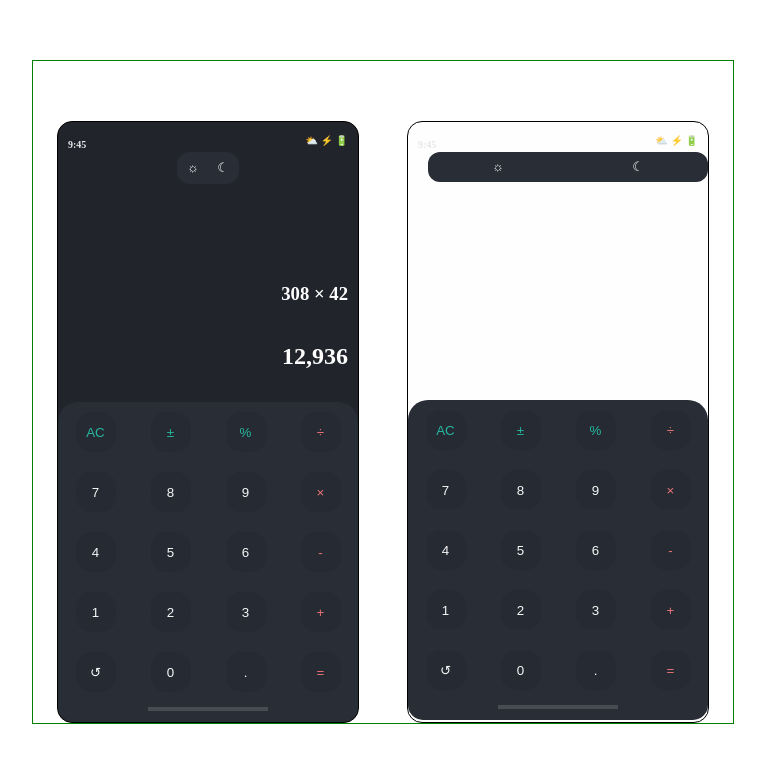
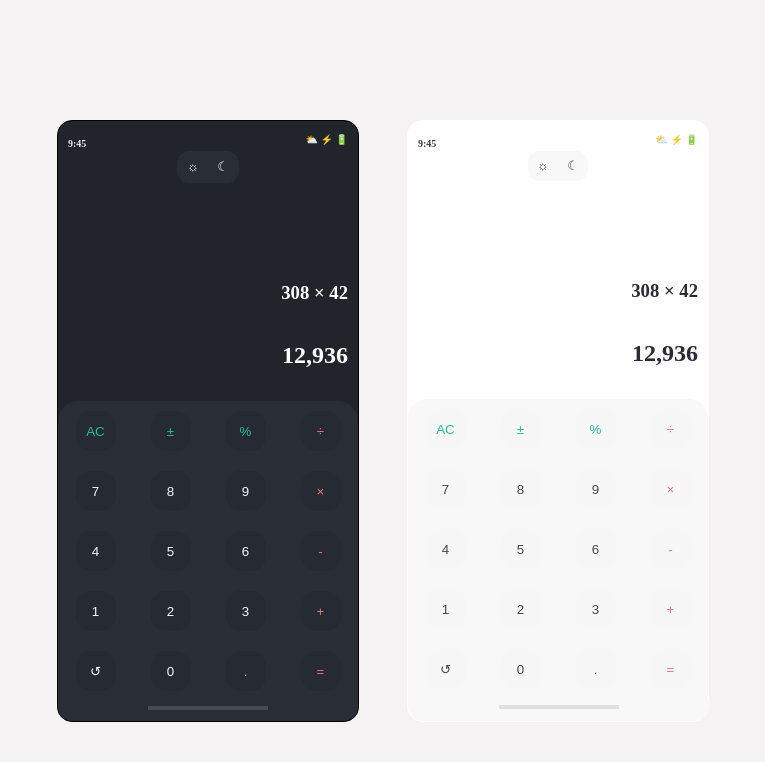
Before and after one commit to steffieMD/Another-Calculater-UI, a plain HTML site: page index.html in a window 1280 px wide. Shown: the whole page, without its empty margins (257-1022 px from the left). Drawn offline with Linux system fonts and the light colour scheme.

Commit message:
created second calculator

```diff
--- a/index.html
+++ b/index.html
@@ -91,82 +91,82 @@
       </div>
     </div>
     <div class="container-2">
-      <div class="nav">
-        <h5>9:45</h5>
-        <h4>&#x26C5; &#x26A1; &#128267;</h4>
+      <div class="nav-2">
+        <h5 id="nav-2">9:45</h5>
+        <h4 id="nav-2">&#x26C5; &#x26A1; &#128267;</h4>
       </div>
-      <div class="icons">
+      <div class="icons-2">
         <p>&#x263C;</p>
         <p>&#x263E;</p>
       </div>
-      <div class="math">
+      <div class="math-2">
         <h3>308 &#215; 42</h3>
         <h2>12,936</h2>
       </div>
-      <div class="buttons">
-        <div class="calc-button">
-          <button type="button" class="button green">AC</button>
+      <div class="buttons-2">
+        <div class="calc-button-2">
+          <button type="button" class="button-2 green">AC</button>
+        </div>
+        <div class="calc-button-2">
+          <button type="button" class="button-2 green">&plusmn;</button>
+        </div>
+        <div class="calc-button-2">
+          <button type="button" class="button-2 green">&#37;</button>
+        </div>
+        <div class="calc-button-2">
+          <button type="button" class="button-2 red">&#x000F7;</button>
+        </div>
+        <div class="calc-button-2">
+          <button type="button" class="button-2">7</button>
+        </div>
+        <div class="calc-button-2">
+          <button type="button" class="button-2">8</button>
+        </div>
+        <div class="calc-button-2">
+          <button type="button" class="button-2">9</button>
+        </div>
+        <div class="calc-button-2">
+          <button type="button" class="button-2 red">&#215;</button>
+        </div>
+        <div class="calc-button-2">
+          <button type="button" class="button-2">4</button>
+        </div>
+        <div class="calc-button-2">
+          <button type="button" class="button-2">5</button>
+        </div>
+        <div class="calc-button-2">
+          <button type="button" class="button-2">6</button>
+        </div>
+        <div class="calc-button-2">
+          <button type="button" class="button-2 red">-</button>
+        </div>
+        <div class="calc-button-2">
+          <button type="button" class="button-2">1</button>
+        </div>
+        <div class="calc-button-2">
+          <button type="button" class="button-2">2</button>
+        </div>
+        <div class="calc-button-2">
+          <button type="button" class="button-2">3</button>
+        </div>
+        <div class="calc-button-2">
+          <button type="button" class="button-2 red">+</button>
         </div>
         <div class="calc-button">
-          <button type="button" class="button green">&plusmn;</button>
+          <button type="button" class="button-2">&#8634;</button>
         </div>
-        <div class="calc-button">
-          <button type="button" class="button green">&#37;</button>
+        <div class="calc-button-2">
+          <button type="button" class="button-2">0</button>
         </div>
-        <div class="calc-button">
-          <button type="button" class="button red">&#x000F7;</button>
+        <div class="calc-button-2">
+          <button type="button" class="button-2">.</button>
         </div>
-        <div class="calc-button">
-          <button type="button" class="button">7</button>
-        </div>
-        <div class="calc-button">
-          <button type="button" class="button">8</button>
-        </div>
-        <div class="calc-button">
-          <button type="button" class="button">9</button>
-        </div>
-        <div class="calc-button">
-          <button type="button" class="button red">&#215;</button>
-        </div>
-        <div class="calc-button">
-          <button type="button" class="button">4</button>
-        </div>
-        <div class="calc-button">
-          <button type="button" class="button">5</button>
-        </div>
-        <div class="calc-button">
-          <button type="button" class="button">6</button>
-        </div>
-        <div class="calc-button">
-          <button type="button" class="button red">-</button>
-        </div>
-        <div class="calc-button">
-          <button type="button" class="button">1</button>
-        </div>
-        <div class="calc-button">
-          <button type="button" class="button">2</button>
-        </div>
-        <div class="calc-button">
-          <button type="button" class="button">3</button>
-        </div>
-        <div class="calc-button">
-          <button type="button" class="button red">+</button>
-        </div>
-        <div class="calc-button">
-          <button type="button" class="button">&#8634;</button>
-        </div>
-        <div class="calc-button">
-          <button type="button" class="button">0</button>
-        </div>
-        <div class="calc-button">
-          <button type="button" class="button">.</button>
-        </div>
-        <div class="calc-button">
-          <button type="button" class="button red">=</button>
+        <div class="calc-button-2">
+          <button type="button" class="button-2 red">=</button>
         </div>
       </div>
-      <div class="line">
-        <div class="home"></div>
+      <div class="line-2">
+        <div class="home-2"></div>
       </div>
     </div>
   </body>
--- a/styles.css
+++ b/styles.css
@@ -1,9 +1,9 @@
 body {
-  background-color: whrgba(244, 242, 243, 255) itesmoke;
+  background-color: #f4f2f2;
   width: 700px;
   height: 100%;
   display: flex;
-  border: 1px solid green;
+  border: none;
   margin: 0 auto;
   margin-top: 60px;
 }
@@ -99,9 +99,6 @@ h2 {
   background-color: #262a33;
   color: rgba(246, 247, 247, 255);
   border: none;
-  /* padding: 20px 10px; */
-  /* margin: 0 20px; */
-  /* margin-top: 8px; */
 }
 
 .calc-button {
@@ -140,7 +137,7 @@ h2 {
 }
 
 .container-2 {
-  border: 1px solid;
+  border: 1px solid #fefeff;
   width: 300px;
   max-width: 300px;
   min-width: 300px;
@@ -148,63 +145,64 @@ h2 {
   border-radius: 15px;
   margin: 0 auto;
   margin-top: 60px;
-  background-color: #fffefe;
+  background-color: #fefeff;
 }
 
-.container div.icons {
+.container-2 div.icons {
   margin: 0 auto;
   text-align: center;
   border: 1px solid rgba(41, 45, 54, 255);
   width: 20%;
 }
 
-.nav {
+.nav-2 {
   display: flex;
   justify-content: space-between;
   border-bottom: none;
   height: 5%;
 }
 
-h5 {
+.nav-2 h5 {
   font-size: 10px;
   margin-left: 10px;
-  color: rgba(231, 231, 231, 255);
+  color: #3c3d3d;
 }
-h4 {
+.nav-2 h4 {
   font-size: 10px;
   margin-right: 10px;
 }
 
-h3,
-h2 {
+.math-2 h3,
+.math-2 h2 {
   margin-right: 10px;
-  color: rgba(255, 254, 254, 255);
+  color: #282c36;
 }
 
-.icons p {
+.icons-2 p {
   font-size: small;
-  color: #fffefe;
+  color: #40454d;
 }
 
-.icons {
+.icons-2 {
   border-radius: 12px;
   border-color: rgba(41, 45, 54, 255);
   height: 5%;
-  margin-left: 20px;
+  width: 60px;
+  margin: 0 auto;
   display: flex;
   justify-content: space-around;
   align-items: center;
-  background-color: rgba(41, 45, 54, 255);
+  background-color: #f9f8f8;
 }
 
-.math {
+.math-2 {
   display: flex;
   flex-direction: column;
   text-align: right;
   margin-top: 80px;
 }
 
-.buttons {
+.buttons-2 {
   border: none;
   width: 100%;
   height: 50%;
@@ -215,36 +213,33 @@ h2 {
   border-radius: 20px;
   border-bottom-left-radius: 0%;
   border-bottom-right-radius: 0%;
-  background-color: rgba(41, 45, 54, 255);
+  background-color: #f9f8f8;
 }
 
-.button:hover {
-  background-color: aqua;
+.button-2:hover {
+  background-color: #ed7475;
   color: rgba(246, 247, 247, 255);
 }
 
-.button {
+.button-2 {
   width: 40px;
   height: 40px;
   border-radius: 15px;
-  background-color: #262a33;
-  color: rgba(246, 247, 247, 255);
+  background-color: #f6f7f6;
+  color: #444850;
   border: none;
-  /* padding: 20px 10px; */
-  /* margin: 0 20px; */
-  /* margin-top: 8px; */
 }
 
-.calc-button {
+.calc-button-2 {
   display: flex;
   justify-content: center;
   align-items: center;
   flex-basis: 24%;
 }
 
-.line {
-  border: 0.5px solid rrgba(41, 45, 54, 255);
-  background-color: rgba(41, 45, 54, 255);
+.line-2 {
+  border: 0.5px solid #f9f8f8;
+  background-color: #f9f8f8;
   height: 20px;
   border-radius: 15px;
   border-top-left-radius: 0%;
@@ -252,8 +247,8 @@ h2 {
   width: 100%;
 }
 
-.line .home {
-  border: 4px solid #474b52;
+.line-2 .home-2 {
+  border: 4px solid #e0e0e0;
   width: 40%;
   margin: 0px auto;
   padding-bottom: 5px;
```
